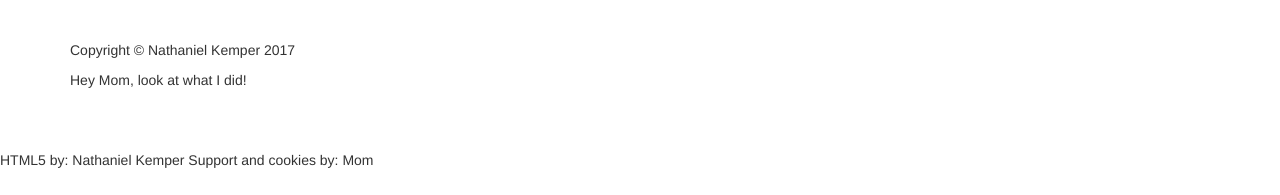
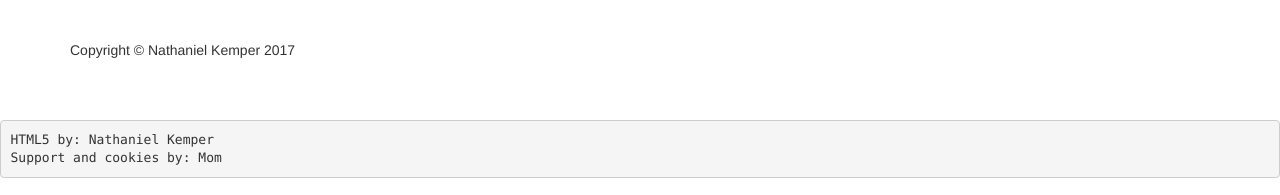
Before and after one commit to nathankemper/nathankemper.github.io, a plain HTML site: page index.html in a window 1280 px wide. Shown: the part 2554-2749 px from the top of the page. Drawn offline with Linux system fonts and the light colour scheme.

Commit message:
fixed address element

```diff
--- a/index.html
+++ b/index.html
@@ -125,7 +125,6 @@
             <div class="row">
                 <div class="col-lg-12">
                     <p>Copyright &copy; Nathaniel Kemper 2017</p>
-		    <p> Hey Mom, look at what I did!</p>
                 </div>
             </div>
         </footer>
@@ -139,8 +138,10 @@
     <!-- Bootstrap Core JavaScript -->
     <script src="js/bootstrap.min.js"></script>
 <address>
+<pre>
 HTML5 by: Nathaniel Kemper
 Support and cookies by: Mom
+</pre>
 </address>
 </body>
 
```
